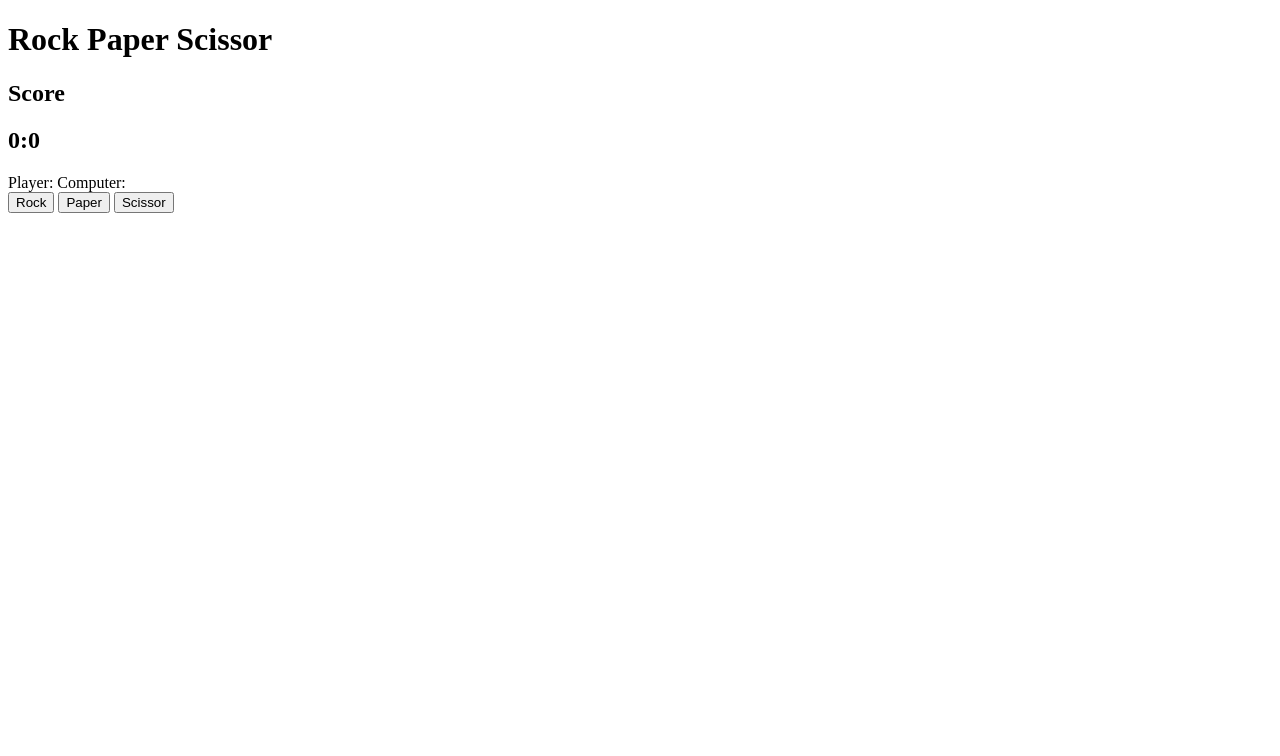
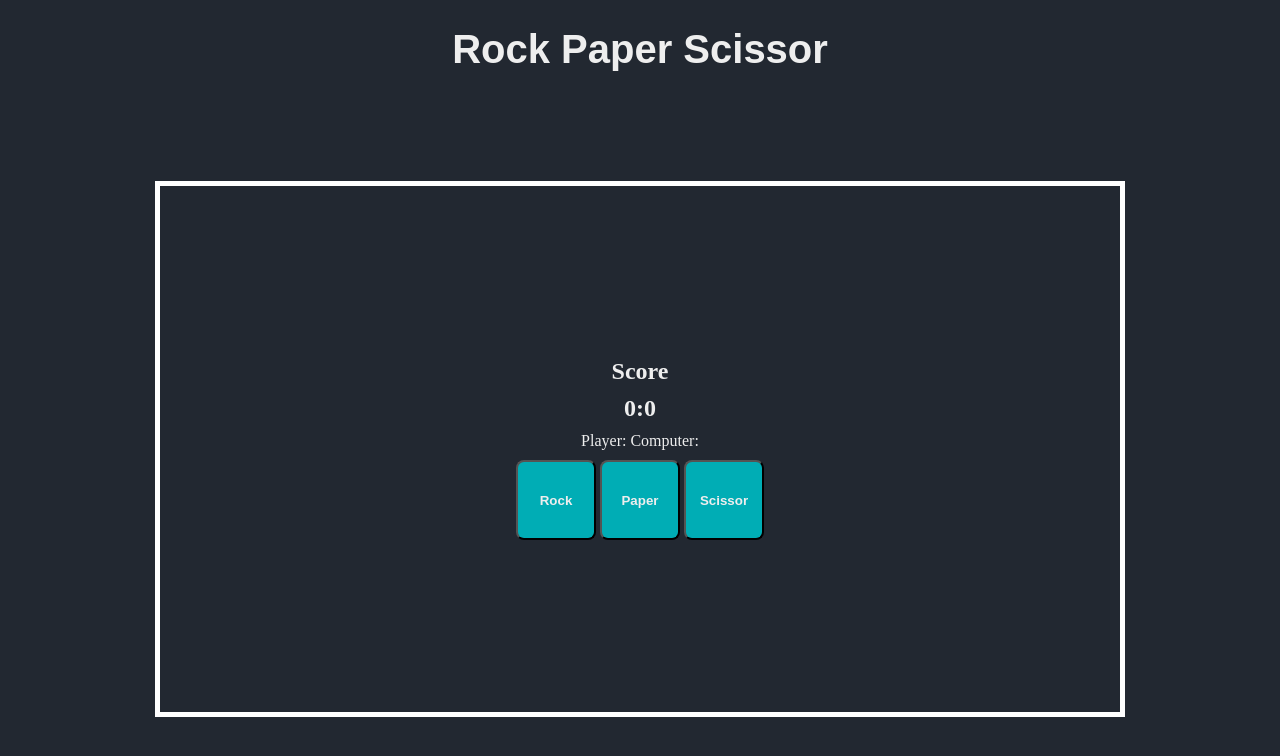
Before and after one commit to lostqubit/rock-paper-scissors-game, a plain HTML site: page index.html in a window 1280 px wide. Drawn offline with Linux system fonts and the light colour scheme; a web font is replaced by a local one.

Commit message:
add basic ui layout

```diff
--- a/index.html
+++ b/index.html
@@ -4,10 +4,13 @@
     <meta charset="UTF-8">
     <meta name="viewport" content="width=device-width, initial-scale=1.0">
     <title>Rock Paper Scissors</title>
+    <link href="style.css" rel="stylesheet"></link>
     <script src="script.js" defer></script>
 </head>
 <body>
     <h1>Rock Paper Scissor</h1>
+    <div class="container">
+        <div class="content">
             <h2>Score</h2>
             <h2><span id="pScore">0</span>:<span id="cScore">0</span></h2>
             <div>
@@ -19,5 +22,7 @@
                 <button id="Paper">Paper</button>
                 <Button id="Scissor">Scissor</Button>
             </div>
+        </div>
+    </div>
 </body>
 </html>
--- /dev/null
+++ b/style.css
@@ -0,0 +1,51 @@
+@import url('https://fonts.googleapis.com/css2?family=Jersey+10&display=swap');
+
+body{
+    margin:0;
+    height: 100vh;
+    background-color: #222831;
+    color: #EEEEEE;
+    display: flex;
+    flex-direction: column;
+}
+
+h1{
+    text-align: center;
+    font-family: "Jersey 10", sans-serif;
+    font-weight: 600;
+    font-size: 40px;
+}
+
+.container{
+    flex-grow: 1;
+    display:flex;
+    flex-direction: column;
+    justify-content: center;
+    align-items: center;
+}
+
+h2{
+    margin:0;
+    padding:0;
+}
+
+.content{
+    width:75%;
+    height:75%;
+    border: 5px solid white;
+    display: flex;
+    flex-direction: column;
+    justify-content: center;
+    align-items: center;
+    gap: 10px;
+}
+
+button{
+    width:80px;
+    height:80px;
+    cursor: pointer;
+    background-color: #00ADB5;
+    color: #EEEEEE;
+    font-weight: 700;
+    border-radius: 10%;
+}
```
Lines whose indentation alone changed are shown as unchanged.
